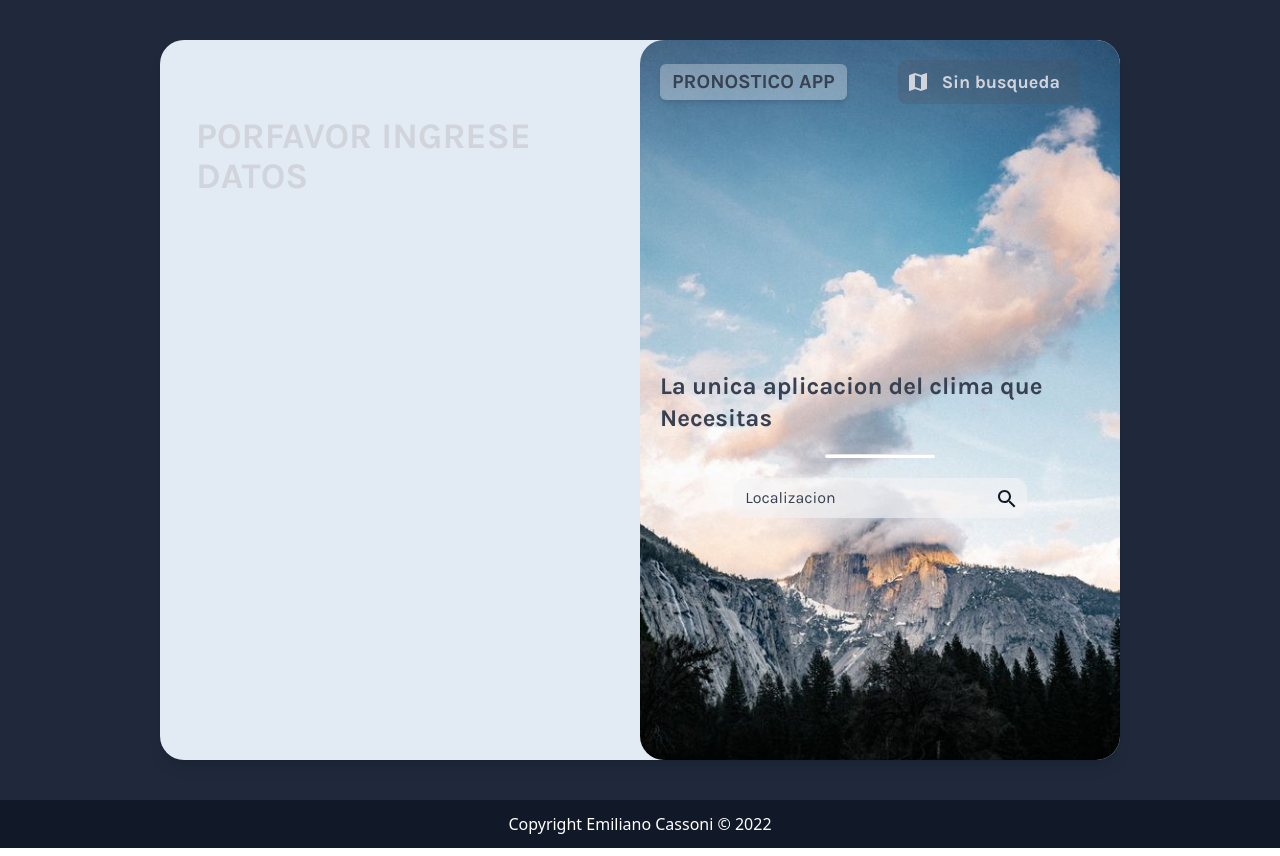
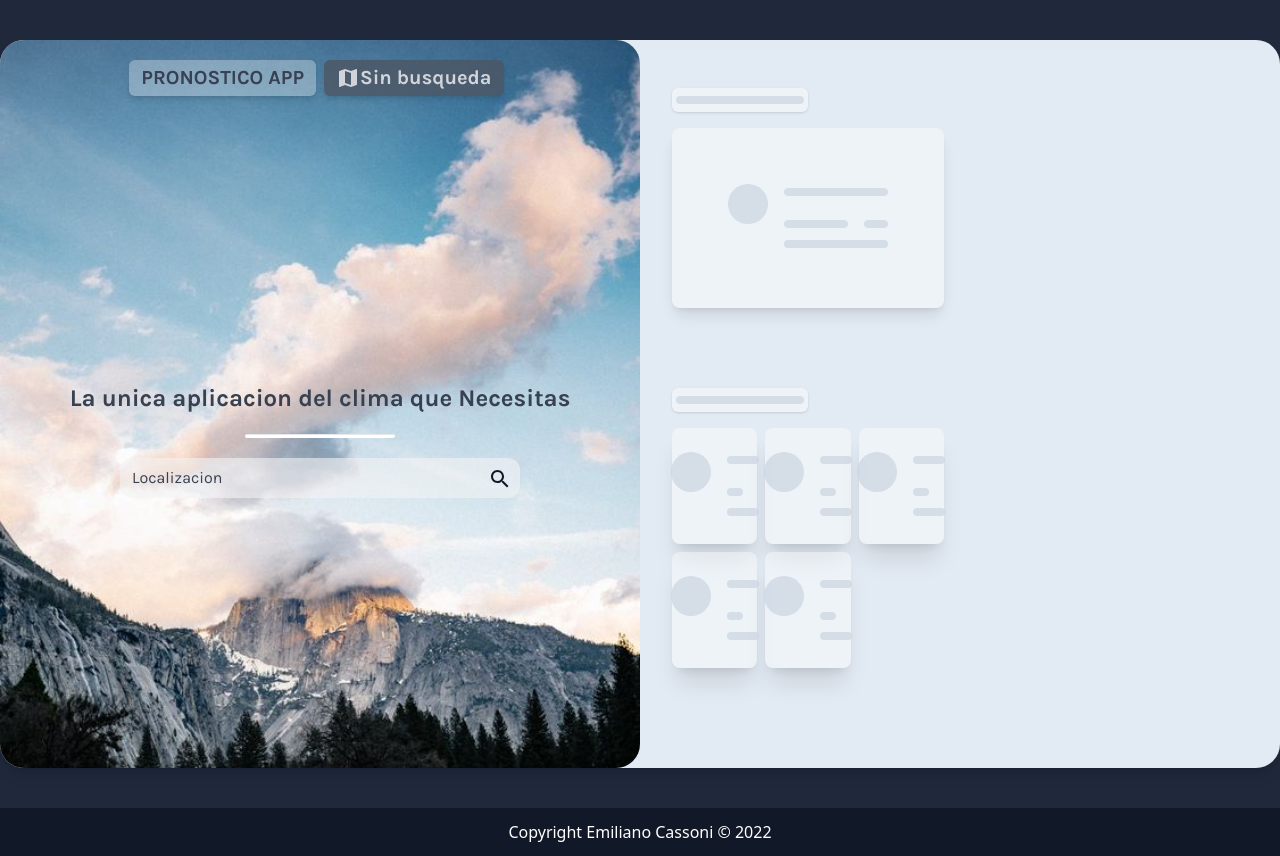
Before and after one commit to emicasso/pronostico-app, a React (Create React App) app: page / in a window 1280 px wide. Built offline with nearby package versions, Linux system fonts and the light colour scheme.

Commit message:
loading skeleton

```diff
--- a/src/Components/Dashboard/CardInfo/CardDetail.js
+++ b/src/Components/Dashboard/CardInfo/CardDetail.js
@@ -1,28 +1,39 @@
 import React, { useContext } from "react";
+import { LandingContext } from "../../Landing";
 import { InfoClimaContext } from "./InfoClima";
 
 export default function CardDetail() {
+  const { weatherData, iconUrl } = useContext(LandingContext);
   const { date } = useContext(InfoClimaContext);
 
+  const {clouds, main, weather} = weatherData.list[0]
+
+  let day_icon = `${iconUrl + weather[0]["icon"]}@2x.png`
+
+
   return (
-    <div className="container p-4 flex items-center justify-around shadow-lg rounded-lg bg-white h-1/3 mb-auto">
-      <div className="my-auto">
-        <p className="font-bold text-5xl text-teal-900 mb-2">23&deg;C</p>
-        <p className="text-4xl text-gray-800 tracking-widest">
-          Nublado
-          {/* <img src={weather_icon} className="w-1/4 inline" /> */}
+    <div className="container p-1 flex items-center justify-around shadow-lg rounded-lg bg-white h-1/3 ">
+      <div className="grid lg:grid-cols-2 gap-2 sm:grid-cols-1 text-center">
+
+      <div className="my-auto lg:border-r-2 border-gray-100 ">
+        <p className="font-bold text-5xl text-teal-900"> {(main.temp -273.15).toFixed(1)}&deg;C</p>
+        <p className="text-2xl text-gray-800 tracking-widest">
+        {weather[0].description}
         </p>
+          <img src={day_icon} className="w-1/4 inline" alt="icono"/>
         <p className="text-gray-400 text-xs uppercase tracking-widest">
-          Nubosidad Variable
+        {weather[0].main}
         </p>
         <p className="tracking-wider">{date}</p>
       </div>
-      <div className="my-1 border-l-2  border-gray-100 p-4">
-        <p className="text-gray-400 text-lg">Sensacion Termica: 23&deg;C</p>
-        <p className="text-gray-400 text-lg">Humedas: 23%</p>
-        <p className="text-gray-400 text-lg">Nuvosidad: 32%</p>
-        <p className="text-gray-400 text-lg">Min Temp: 12&deg;C</p>
-        <p className="text-gray-400 text-lg">Max Temp: 12&deg;C</p>
+
+      <div className="ml-5 my-auto ">
+        <p className="text-gray-400 text-lg">Sensacion Termica: {Math.round(main.feels_like -273.15)}&deg;C</p>
+        <p className="text-gray-400 text-lg">Humedas: {main.humidity}%</p>
+        <p className="text-gray-400 text-lg">Nuvosidad: {clouds.all}%</p>
+        <p className="text-gray-400 text-lg">Min Temp: {Math.round(main.temp_min -273.15)}&deg;C</p>
+        <p className="text-gray-400 text-lg">Max Temp: {Math.round(main.temp_max -273.15)}&deg;C</p>
+      </div>
       </div>
     </div>
   );
--- a/src/Components/Dashboard/CardInfo/CardSummary.js
+++ b/src/Components/Dashboard/CardInfo/CardSummary.js
@@ -1,39 +1,29 @@
 import moment from "moment";
 import React, { useContext } from "react";
 import { LandingContext } from "../../Landing";
-// import { InfoClimaContext } from "./InfoClima";
 
-
-export default function CardSummary({day}) {
-  const {iconUrl } = useContext(LandingContext);
-  // const { date } = useContext(InfoClimaContext);
-
-  console.log("para el card de abajo");
-  console.log(day);
-
-  let day_icon = `${iconUrl + day.weather[0]["icon"]}@2x.png`
+export default function CardSummary({ day }) {
+  const { iconUrl } = useContext(LandingContext);
+  let day_icon = `${iconUrl + day.weather[0]["icon"]}@2x.png`;
   return (
     <>
-
-        <li className="container p-4 flex items-center shadow-xl justify-center bg-white rounded-lg my-auto mr-1">
-          <div className="my-auto">
-            <p className="font-bold text-3xl text-pink-600 mb-2">
-             {Math.round(day.main.temp)}&deg;C
+      <li className="flex items-center w-full mx-auto shadow-xl my-auto justify-center bg-white rounded-lg">
+        <div className="my-auto text-center">
+          <p className="font-bold text-2xl text-pink-600">
+            {(day.main.temp - 273.15).toFixed(1)}&deg;C
           </p>
-            <p className="text-2xl text-gray-800 tracking-widest">
-              {day.weather[0].main}
-              <img src={day_icon} className="w-1/4 inline" alt="icono" />
+          {day.weather[0].description}
+          <p className="text-gray-800 tracking-widest">
+            <img src={day_icon} className="w-1/2 inline" alt="icono" />
           </p>
           <p className="text-gray-400 text-xs uppercase tracking-widest">
-              {day.weather[0].description}
+            {day.weather[0].main}
           </p>
           <p className="tracking-wider">
             {moment(day.dt_txt).format("dddd hh:mm")}
           </p>
         </div>
       </li>
-
-
     </>
   );
 }
--- a/src/Components/Dashboard/CardInfo/InfoClima.js
+++ b/src/Components/Dashboard/CardInfo/InfoClima.js
@@ -2,11 +2,12 @@ import React, { createContext, useContext } from "react";
 import { LandingContext } from "../../Landing/Landing";
 import CardDetail from "./CardDetail";
 import CardSummary from "./CardSummary";
+import { Loading } from "../../../Components";
 
 export const InfoClimaContext = createContext();
 
 export default function InfoClima() {
-  const { weatherData } = useContext(LandingContext);
+  const { weatherData, loadingData, city } = useContext(LandingContext);
 
   var today = new Date();
   var day = today.getDate();
@@ -14,36 +15,39 @@ export default function InfoClima() {
   var year = today.getFullYear();
   var date = day + "/" + month + "/" + year;
 
+  if (loadingData) {
+    return <Loading />;
+  }
+
   return (
     <InfoClimaContext.Provider
       value={{
-        date
+        date,
       }}
     >
-      <div className="w-2/4 p-5">
-        <div className="flex flex-col my-10">
+      <div className="lg:w-2/4 p-4 w-full ">
+        <div className="flex flex-col my-1">
           {/* card jsx  */}
           {weatherData.length === 0 ? (
-            <div className="container p-4 flex items-center justify-center h-1/3 mb-auto">
-              <h1 className="text-gray-300 text-4xl font-bold uppercase">
-                Porfavor ingrese Datos
-              </h1>
-            </div>
+            // <div className="container p-4 flex items-center justify-center h-1/3 mb-auto">
+            //   <h1 className="text-gray-300 text-center text-4xl font-bold uppercase">
+            //     Porfavor ingrese Datos
+            //   </h1>
+            // </div>
+            <Loading />
           ) : (
             <>
-              <h1 className="text-5xl text-gray-800 mt-auto mb-4">
-                Hoy en {weatherData.name}
+              <h1 className="text-3xl text-gray-800 mt-auto mb-4">
+                Hoy en {city}
               </h1>
               <CardDetail />
-              <h1 className="text-3xl text-gray-600 mb-4 mt-10">
-                Proximos 5 dias en {weatherData.name}
+              <h1 className="text-2xl text-gray-600 mb-4 mt-10">
+                Proximos 5 dias en {city}
               </h1>
-              <ul className="grid grid-cols-3 gap-2">
-                {weatherData.list.map((day, i) => {
-                  if (i > 0) {
-                    return <CardSummary key={i} day={day} />
-                  }
-                })}
+              <ul className="grid lg:grid-cols-3 gap-2 sm:grid-cols-1">
+                {weatherData.list.map((day, i) => (
+                  <CardSummary key={i} day={day} />
+                ))}
               </ul>
             </>
           )}
--- a/src/Components/Dashboard/Dashboard.js
+++ b/src/Components/Dashboard/Dashboard.js
@@ -4,10 +4,12 @@ import FormClima from "./FormSection/FormClima";
 
 export default function Dashboard() {
   return (
-    <div className="bg-[#1F293B] flex items-center justify-center  h-screen py-10 font-Karla">
-      <div className="flex w-3/4 min-h-full rounded-3xl shadow-lg m-auto bg-[#E2EAF3]">
+    <div className="bg-[#1F293B] flex items-center justify-center h-full py-10 font-Karla">
+      <div className="container">
+      <div className="flex flex-col lg:flex-row w-4/3 min-h-[40rem] rounded-3xl shadow-lg lg:mx-auto mx-4 bg-[#E2EAF3] ">
+        <FormClima />
         <InfoClima />
-        <FormClima />
+      </div>
       </div>
     </div>
   );
--- a/src/Components/Dashboard/FormSection/FormClima.js
+++ b/src/Components/Dashboard/FormSection/FormClima.js
@@ -4,41 +4,47 @@ import MapIcon from "@mui/icons-material/Map";
 import { LandingContext } from "../../Landing";
 
 export default function FormClima() {
-  const {city, searchTerm, setSearchTerm, getWeather} = useContext(LandingContext);
+  const { city, searchTerm, setSearchTerm, getWeather } =
+    useContext(LandingContext);
 
   // console.log(localizacion)
 
-  const handleChange = (input) =>{
-    const {value} = input.target
-    setSearchTerm(value)
-  }
+  const handleChange = (input) => {
+    const { value } = input.target;
+    setSearchTerm(value);
+  };
 
-  const handleSubmit = (e) =>{
-    e.preventDefault()
-    getWeather(searchTerm)
-  }
+  const handleSubmit = (e) => {
+    e.preventDefault();
+    getWeather(searchTerm);
+  };
 
   return (
     // {/* form card section  */}
-    <div className="form-container">
+    <div className="form-container lg:w-2/4 p-4 w-full">
       <div className="flex items-center justify-center">
+        <div className="grid lg:grid-cols-2 gap-2 grid-cols-2">
+          <div className="">
             <h3
               className="my-auto mr-auto text-xl font-bold shadow-md py-1 px-3
             rounded-md bg-white bg-opacity-30 text-gray-700"
             >
               PRONOSTICO APP
             </h3>
-        <div className="flex p-2 mr-5 text-gray-300 bg-gray-600 bg-opacity-30 rounded-lg">
-          <MapIcon className="my-auto " aria-hidden="true" />
-          <div className="text-right">
-            <p className="font-semibold text-lg my-auto mr-auto px-3">
-              {city}
-            </p>
+          </div>
+          <div
+            className="flex my-auto mr-auto text-xl font-bold shadow-md py-1 px-3
+            rounded-md text-gray-300 bg-gray-600 bg-opacity-80"
+          >
+            <MapIcon className="my-auto" aria-hidden="true" />
+            <div className="">
+              <h3 className="">{city}</h3>
+            </div>
           </div>
         </div>
       </div>
       <div className="flex flex-col items-center justify-center h-full">
-        <h1 className="text-2xl font-bold text-gray-700">
+        <h1 className="text-2xl text-center font-bold text-gray-700">
           La unica aplicacion del clima que Necesitas
         </h1>
         <hr className="h-1 bg-white w-1/4 rounded-full my-5" />
--- a/src/Components/Landing/Landing.js
+++ b/src/Components/Landing/Landing.js
@@ -4,10 +4,9 @@ import Dashboard from "../Dashboard/Dashboard";
 export const LandingContext = createContext();
 
 export default function Landing() {
-  let urlForecast =
-  "https://api.openweathermap.org/data/2.5/forecast?";
+  let urlForecast = "https://api.openweathermap.org/data/2.5/forecast?&lang=sp&cnt=5";
 
-  let api_key = "&appid=8a5e9515a6583a0a93a8e614d848ffb5"
+  let api_key = "&appid=8a5e9515a6583a0a93a8e614d848ffb5";
 
   let cityUrl = "&q=";
 
@@ -23,31 +22,32 @@ export default function Landing() {
   const [noData, setNoData] = useState("No ingreso Datos");
   const [searchTerm, setSearchTerm] = useState("");
   const [weatherData, setWeatherData] = useState([]);
+  const [loadingData, setLoading] = useState(false);
   const [city, setCity] = useState("Sin busqueda");
-  const [weatherIcon, setWeatherIcon] = useState(
-    `${iconUrl}10n@2x.png`
-  );
+  const [weatherIcon, setWeatherIcon] = useState(`${iconUrl}10n@2x.png`);
 
   const getWeather = async (loc) => {
-    urlForecast = urlForecast + cityUrl  + loc + api_key ;
+    urlForecast = urlForecast + cityUrl + loc + api_key;
     setWeatherData([]);
+    console.log("empezo a cargar");
+    setLoading(true);
 
     try {
       let res = await fetch(urlForecast);
       let data = await res.json();
       //dataos del pronostico
       setWeatherData(data);
-        console.log("cargo:", data)
+      // console.log("cargo:", data)
+      setLoading(false);
       //guardamos el nombre de la ciudad con su pais
       setCity(`${data.city.name}, ${data.city.country}`);
-        console.log("cargo ciudad?",city)
+      // console.log("cargo ciudad?",city)
       //guardamos el icono que identifica el pronostico de la ciudad
       setWeatherIcon(`${iconUrl + data.list[0].weather[0]["icon"]}@4x.png`);
-
     } catch (error) {
+      setLoading(false);
       console.log(`Fallo por: ${error}`);
     }
-
   };
 
   return (
@@ -64,7 +64,8 @@ export default function Landing() {
         weatherData,
         weatherIcon,
         noData,
-        iconUrl
+        iconUrl,
+        loadingData,
       }}
     >
       <Dashboard />
--- /dev/null
+++ b/src/Components/Loading/Loading.js
@@ -0,0 +1,128 @@
+import React from "react";
+
+export default function Loading() {
+  return (
+
+    <div className="flex flex-col mb-16 lg:w-2/4 p-4 w-full my-1  mt-3">
+      <div className="bg-white bg-opacity-40  shadow rounded-md mt-auto mb-4 p-1 max-w-sm w-1/2">
+        <div className="animate-pulse flex space-x-4 ">
+          <div className="flex-1 space-y-6 py-1">
+            <div className="space-y-3">
+              <div className="h-2 bg-slate-300 rounded"></div>
+            </div>
+          </div>
+        </div>
+      </div>
+
+      <div className="bg-white bg-opacity-40 my-auto shadow-lg h-1/3 rounded-lg mb-10 p-14 w-full">
+        <div className="animate-pulse flex space-x-4 ">
+          <div className="rounded-full bg-slate-300 h-10 w-10"></div>
+          <div className="flex-1 space-y-6 py-1">
+            <div className="h-2 bg-slate-300 rounded"></div>
+            <div className="space-y-3">
+              <div className="grid grid-cols-3 gap-4">
+                <div className="h-2 bg-slate-300 rounded col-span-2"></div>
+                <div className="h-2 bg-slate-300 rounded col-span-1"></div>
+              </div>
+              <div className="h-2 bg-slate-300 rounded"></div>
+            </div>
+          </div>
+        </div>
+      </div>
+
+      <div className="bg-white bg-opacity-40  my-auto shadow rounded-md  mb-4 mt-10 p-1 max-w-sm w-1/2">
+        <div className="animate-pulse flex space-x-4 ">
+          <div className="flex-1 space-y-6 py-1">
+            <div className="space-y-3">
+              <div className="h-2 bg-slate-300 rounded"></div>
+            </div>
+          </div>
+        </div>
+      </div>
+
+      <ul className="grid lg:grid-cols-3 gap-2 sm:grid-cols-1">
+        <>
+          <div className="container bg-opacity-40 p-6 flex items-center shadow-xl justify-center bg-white rounded-lg my-auto mr-7">
+            <div className="animate-pulse flex space-x-4">
+              <div className="rounded-full bg-slate-300 h-10 w-10"></div>
+              <div className="flex-1 space-y-6 py-1">
+                <div className="h-2 bg-slate-300 rounded"></div>
+                <div className="space-y-3">
+                  <div className="grid grid-cols-3 gap-4">
+                    <div className="h-2 bg-slate-300 rounded col-span-2"></div>
+                    <div className="h-2 bg-slate-300 rounded col-span-1"></div>
+                  </div>
+                  <div className="h-2 bg-slate-300 rounded"></div>
+                </div>
+              </div>
+            </div>
+          </div>
+
+          <div className="container bg-opacity-40 p-6 flex items-center shadow-xl justify-center bg-white rounded-lg my-auto mr-7">
+            <div className="animate-pulse flex space-x-4">
+              <div className="rounded-full bg-slate-300 h-10 w-10"></div>
+              <div className="flex-1 space-y-6 py-1">
+                <div className="h-2 bg-slate-300 rounded"></div>
+                <div className="space-y-3">
+                  <div className="grid grid-cols-3 gap-4">
+                    <div className="h-2 bg-slate-300 rounded col-span-2"></div>
+                    <div className="h-2 bg-slate-300 rounded col-span-1"></div>
+                  </div>
+                  <div className="h-2 bg-slate-300 rounded"></div>
+                </div>
+              </div>
+            </div>
+          </div>
+
+          <div className="container bg-opacity-40 p-6 flex items-center shadow-xl justify-center bg-white rounded-lg my-auto mr-7">
+            <div className="animate-pulse flex space-x-4">
+              <div className="rounded-full bg-slate-300 h-10 w-10"></div>
+              <div className="flex-1 space-y-6 py-1">
+                <div className="h-2 bg-slate-300 rounded"></div>
+                <div className="space-y-3">
+                  <div className="grid grid-cols-3 gap-4">
+                    <div className="h-2 bg-slate-300 rounded col-span-2"></div>
+                    <div className="h-2 bg-slate-300 rounded col-span-1"></div>
+                  </div>
+                  <div className="h-2 bg-slate-300 rounded"></div>
+                </div>
+              </div>
+            </div>
+          </div>
+
+          <div className="container bg-opacity-40 p-6 flex items-center shadow-xl justify-center bg-white rounded-lg my-auto mr-7">
+            <div className="animate-pulse flex space-x-4">
+              <div className="rounded-full bg-slate-300 h-10 w-10"></div>
+              <div className="flex-1 space-y-6 py-1">
+                <div className="h-2 bg-slate-300 rounded"></div>
+                <div className="space-y-3">
+                  <div className="grid grid-cols-3 gap-4">
+                    <div className="h-2 bg-slate-300 rounded col-span-2"></div>
+                    <div className="h-2 bg-slate-300 rounded col-span-1"></div>
+                  </div>
+                  <div className="h-2 bg-slate-300 rounded"></div>
+                </div>
+              </div>
+            </div>
+          </div>
+
+          <div className="container bg-opacity-40 p-6 flex items-center shadow-xl justify-center bg-white rounded-lg my-auto mr-7">
+            <div className="animate-pulse flex space-x-4">
+              <div className="rounded-full bg-slate-300 h-10 w-10"></div>
+              <div className="flex-1 space-y-6 py-1">
+                <div className="h-2 bg-slate-300 rounded"></div>
+                <div className="space-y-3">
+                  <div className="grid grid-cols-3 gap-4">
+                    <div className="h-2 bg-slate-300 rounded col-span-2"></div>
+                    <div className="h-2 bg-slate-300 rounded col-span-1"></div>
+                  </div>
+                  <div className="h-2 bg-slate-300 rounded"></div>
+                </div>
+              </div>
+            </div>
+          </div>
+        </>
+      </ul>
+    </div>
+  );
+}
--- /dev/null
+++ b/src/Components/Loading/index.js
@@ -0,0 +1,2 @@
+export * from "./Loading";
+export { default } from "./Loading";
--- a/src/Components/index.js
+++ b/src/Components/index.js
@@ -1,5 +1,6 @@
+import Loading from "./Loading";
 import Landing from "./Landing";
 import Footer from "./Footer";
 import NoMatch from "./NoMatch";
 
-export { Landing, Footer, NoMatch };
+export { Landing, Footer, NoMatch, Loading };
--- a/src/index.css
+++ b/src/index.css
@@ -8,5 +8,5 @@
 .form-container {
     background: url("../public/fondo.jpg") no-repeat 50% 40% / cover;
     height: auto;
-    @apply w-2/4 p-5 rounded-3xl;
+    @apply  p-5 rounded-3xl;
   }
```
Lines whose indentation alone changed are shown as unchanged.
